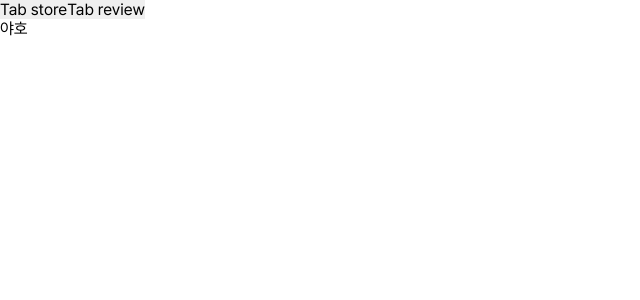
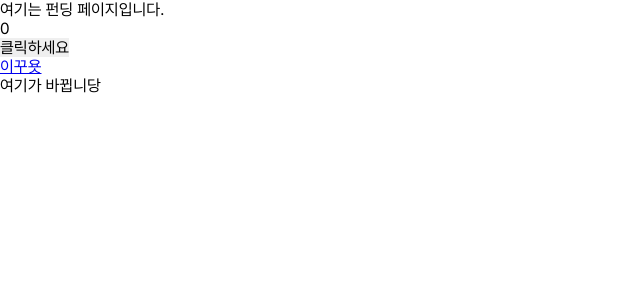
Before and after one commit to moonstal1506/show-eat, a Next.js app in the folder frontend/showeat/: page /fundings/1 in a window 1280 px wide. Before the commit this address led to /fundings/1/store. Shown: the top 300 px of the page, without its empty margins (0-640 px from the left). Built offline with nearby package versions, Linux system fonts and the light colour scheme.

Commit message:
Feat: Add per-pages layouts
Co-authored-by: Narn99 <https://github.com/Narn99>

```diff
--- /dev/null
+++ b/frontend/showeat/src/layouts/FundingLayout.tsx
@@ -0,0 +1,23 @@
+import React, { useState } from "react";
+
+function FundingLayout({ children }: { children: React.ReactNode }) {
+    const [number, setNumber] = useState<number>(0);
+
+    return (
+        <>
+            <div>여기는 펀딩 페이지입니다.</div>
+            <div>{number}</div>
+            <button
+                type="button"
+                onClick={() => {
+                    setNumber(number + 1);
+                }}
+            >
+                클릭하세요
+            </button>
+            <main>{children}</main>
+        </>
+    );
+}
+
+export default FundingLayout;
--- a/frontend/showeat/src/pages/_app.tsx
+++ b/frontend/showeat/src/pages/_app.tsx
@@ -4,18 +4,30 @@ import { Global, ThemeProvider } from "@emotion/react";
 import globalStyles from "@styles/global";
 import { RecoilRoot } from "recoil";
 import theme from "@styles/theme";
+import { ReactElement, ReactNode } from "react";
+import { NextPage } from "next";
+
+export type NextPageWithLayout<P = Record<string, never>, IP = P> = NextPage<P, IP> & {
+    getLayout?: (page: ReactElement) => ReactNode;
+};
+
+type AppPropsWithLayout = AppProps & {
+    Component: NextPageWithLayout;
+};
 
 // ----------------------------------------------------------------------------------------------------
 
 /* App Component */
-function App({ Component, pageProps }: AppProps) {
-    return (
+function App({ Component, pageProps }: AppPropsWithLayout) {
+    const getLayout = Component.getLayout ?? ((page: ReactNode) => page);
+
+    return getLayout(
         <RecoilRoot>
             <ThemeProvider theme={theme}>
                 <Global styles={globalStyles} />
                 <Component {...pageProps} />
             </ThemeProvider>
-        </RecoilRoot>
+        </RecoilRoot>,
     );
 }
 
--- a/frontend/showeat/src/pages/fundings/[fundingId]/index.tsx
+++ b/frontend/showeat/src/pages/fundings/[fundingId]/index.tsx
@@ -1,41 +1,51 @@
-import { useState, useEffect } from "react";
+// import { useState, useEffect } from "react";
 import { useRouter } from "next/router";
-import Store from "./store";
-import Review from "./review";
+// import Store from "./store";
+// import Review from "./review";
+import Link from "next/link";
+import FundingLayout from "@/layouts/FundingLayout";
 
 function Fundings() {
     const router = useRouter();
     const { query } = router;
-    const [activeTab, setActiveTab] = useState("store");
+    // const [activeTab, setActiveTab] = useState("store");
 
-    useEffect(() => {
-        window.history.replaceState(null, "", `/fundings/${query.fundingId}/store`);
-    }, [query.fundingId]);
+    // useEffect(() => {
+    //     window.history.replaceState(null, "", `/fundings/${query.fundingId}/store`);
+    // }, [query.fundingId]);
 
-    const handleTabChange = (tab: string) => {
-        setActiveTab(tab);
+    // const handleTabChange = (tab: string) => {
+    //     setActiveTab(tab);
 
-        // URL을 업데이트하되 페이지를 이동하지 않습니다. replaceState를 사용하여 현재 URL 상태를 업데이트합니다.
-        window.history.replaceState(null, "", `/fundings/${query.fundingId}/${tab}`);
-    };
+    //     // URL을 업데이트하되 페이지를 이동하지 않습니다. replaceState를 사용하여 현재 URL 상태를 업데이트합니다.
+    //     window.history.replaceState(null, "", `/fundings/${query.fundingId}/${tab}`);
+    // };
 
     return (
-        <div>
-            <div>
-                <button type="button" onClick={() => handleTabChange("store")}>
-                    Tab store
-                </button>
-                <button type="button" onClick={() => handleTabChange("review")}>
-                    Tab review
-                </button>
-            </div>
+        // <div>
+        //     <div>
+        //         <button type="button" onClick={() => handleTabChange("store")}>
+        //             Tab store
+        //         </button>
+        //         <button type="button" onClick={() => handleTabChange("review")}>
+        //             Tab review
+        //         </button>
+        //     </div>
 
-            <div>
-                {activeTab === "store" && <Store />}
-                {activeTab === "review" && <Review />}
-            </div>
-        </div>
+        //     <div>
+        //         {activeTab === "store" && <Store />}
+        //         {activeTab === "review" && <Review />}
+        //     </div>
+        // </div>
+        <>
+            <Link href={`/fundings/${query.fundingId}/review`}>이꾸욧</Link>
+            <div>여기가 바뀝니당</div>
+        </>
     );
 }
 
 export default Fundings;
+
+Fundings.getLayout = function getLayout(page: React.ReactElement) {
+    return <FundingLayout>{page}</FundingLayout>;
+};
--- /dev/null
+++ b/frontend/showeat/src/pages/fundings/[fundingId]/review.tsx
@@ -0,0 +1,20 @@
+import FundingLayout from "@/layouts/FundingLayout";
+import Link from "next/link";
+import { useRouter } from "next/router";
+
+function Review() {
+    const router = useRouter();
+    const { query } = router;
+    return (
+        <>
+            <div>호우 호우우우우</div>
+            <Link href={`/fundings/${query.fundingId}`}>돌아가기</Link>
+        </>
+    );
+}
+
+Review.getLayout = function getLayout(page: React.ReactElement) {
+    return <FundingLayout>{page}</FundingLayout>;
+};
+
+export default Review;
--- a/frontend/showeat/src/pages/fundings/[fundingId]/review/index.tsx
+++ /dev/null
@@ -1,5 +0,0 @@
-function Review() {
-    return <div>호우 호우우우우</div>;
-}
-
-export default Review;
```
